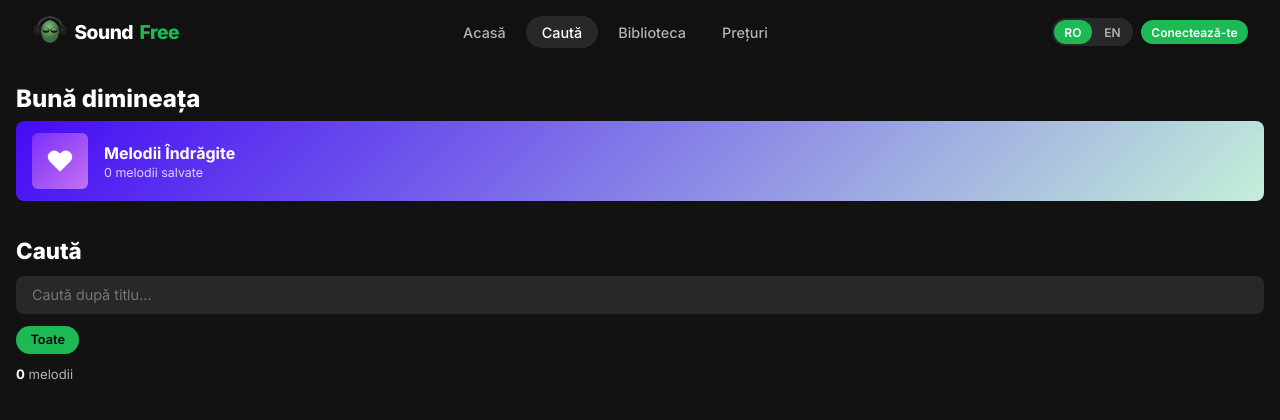
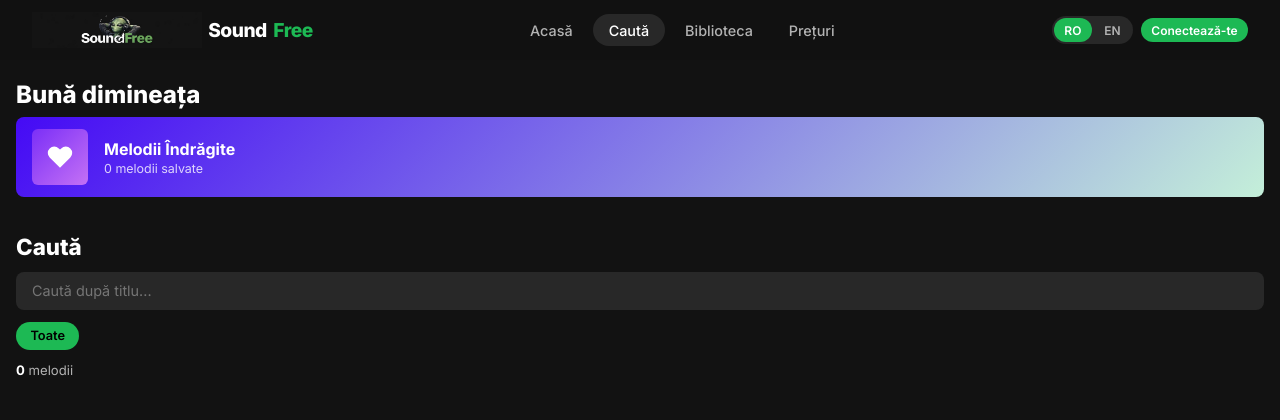
Before and after one commit to SoundFree23/soundfree, a Django app: page /browse/ in a window 1280 px wide. Shown: the top 420 px of the page. Run offline with Django 5.2, Linux system fonts and the light colour scheme; data that the repository does not hold is empty.

Commit message:
Use alien image as logo

```diff
--- a/templates/music/base.html
+++ b/templates/music/base.html
@@ -1,3 +1,4 @@
+{% load static %}
 <!DOCTYPE html>
 <html lang="ro">
 <head>
@@ -580,49 +581,7 @@
 <!-- TOP HEADER -->
 <div class="top-header">
   <a href="{% url 'music:home' %}" class="nav-logo">
-    <svg class="alien-logo" viewBox="0 0 64 72" width="36" height="40" fill="none" xmlns="http://www.w3.org/2000/svg">
-      <defs>
-        <radialGradient id="alienGrad" cx="45%" cy="35%">
-          <stop offset="0%" stop-color="#8FBF8A"/>
-          <stop offset="60%" stop-color="#5A8F5C"/>
-          <stop offset="100%" stop-color="#3D6B3F"/>
-        </radialGradient>
-        <radialGradient id="eyeGrad" cx="50%" cy="50%">
-          <stop offset="0%" stop-color="#222"/>
-          <stop offset="100%" stop-color="#000"/>
-        </radialGradient>
-      </defs>
-      <!-- Headband -->
-      <path d="M10 30 Q10 12 32 9 Q54 12 54 30" stroke="#2a2a2a" stroke-width="3.5" fill="none" stroke-linecap="round"/>
-      <path d="M10 30 Q10 12 32 9 Q54 12 54 30" stroke="#444" stroke-width="2" fill="none" stroke-linecap="round"/>
-      <!-- Left ear cup -->
-      <ellipse cx="10" cy="32" rx="7" ry="9" fill="#2a2a2a"/>
-      <ellipse cx="10" cy="32" rx="5.5" ry="7" fill="#1a1a1a"/>
-      <ellipse cx="10" cy="32" rx="3.5" ry="4.5" fill="#333" opacity="0.5"/>
-      <!-- Right ear cup -->
-      <ellipse cx="54" cy="32" rx="7" ry="9" fill="#2a2a2a"/>
-      <ellipse cx="54" cy="32" rx="5.5" ry="7" fill="#1a1a1a"/>
-      <ellipse cx="54" cy="32" rx="3.5" ry="4.5" fill="#333" opacity="0.5"/>
-      <!-- Head - classic alien dome shape -->
-      <path d="M16 38 Q14 20 32 14 Q50 20 48 38 Q46 54 32 56 Q18 54 16 38Z" fill="url(#alienGrad)"/>
-      <!-- Subtle skin texture lines -->
-      <path d="M22 22 Q28 20 34 22" stroke="#6B9F6D" stroke-width="0.5" fill="none" opacity="0.4"/>
-      <path d="M30 18 Q34 17 38 19" stroke="#6B9F6D" stroke-width="0.5" fill="none" opacity="0.3"/>
-      <!-- Left eye - big almond, half closed -->
-      <ellipse cx="25" cy="33" rx="6" ry="4.5" fill="url(#eyeGrad)"/>
-      <ellipse cx="25" cy="31.5" rx="6.2" ry="3" fill="url(#alienGrad)"/>
-      <path d="M19 33 Q25 36 31 33" stroke="#3D6B3F" stroke-width="0.5" fill="none"/>
-      <!-- Right eye - big almond, half closed -->
-      <ellipse cx="39" cy="33" rx="6" ry="4.5" fill="url(#eyeGrad)"/>
-      <ellipse cx="39" cy="31.5" rx="6.2" ry="3" fill="url(#alienGrad)"/>
-      <path d="M33 33 Q39 36 45 33" stroke="#3D6B3F" stroke-width="0.5" fill="none"/>
-      <!-- Small nose -->
-      <path d="M31 39 L32 41 L33 39" stroke="#4A7A4C" stroke-width="1" fill="none" stroke-linecap="round"/>
-      <!-- Relaxed smile -->
-      <path d="M27 44 Q32 47.5 37 44" stroke="#3D5F3E" stroke-width="1.5" stroke-linecap="round" fill="none"/>
-      <!-- Chin shadow -->
-      <ellipse cx="32" cy="50" rx="6" ry="2" fill="#4A7A4C" opacity="0.3"/>
-    </svg>
+    <img src="{% static 'logo.png' %}" alt="SoundFree" class="alien-logo" height="36">
     Sound<span>Free</span>
   </a>
   <div class="desktop-nav">
```
Also changed, not shown: static/logo.png (added).
